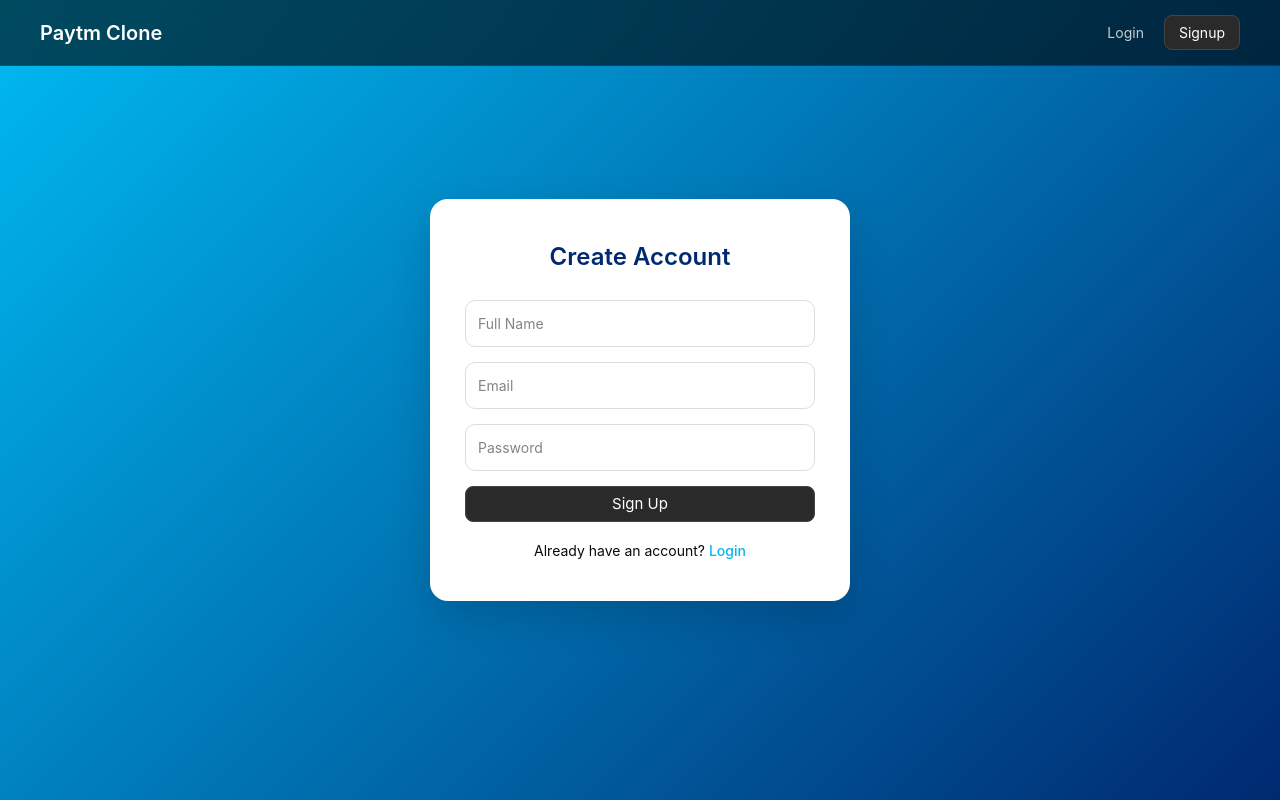
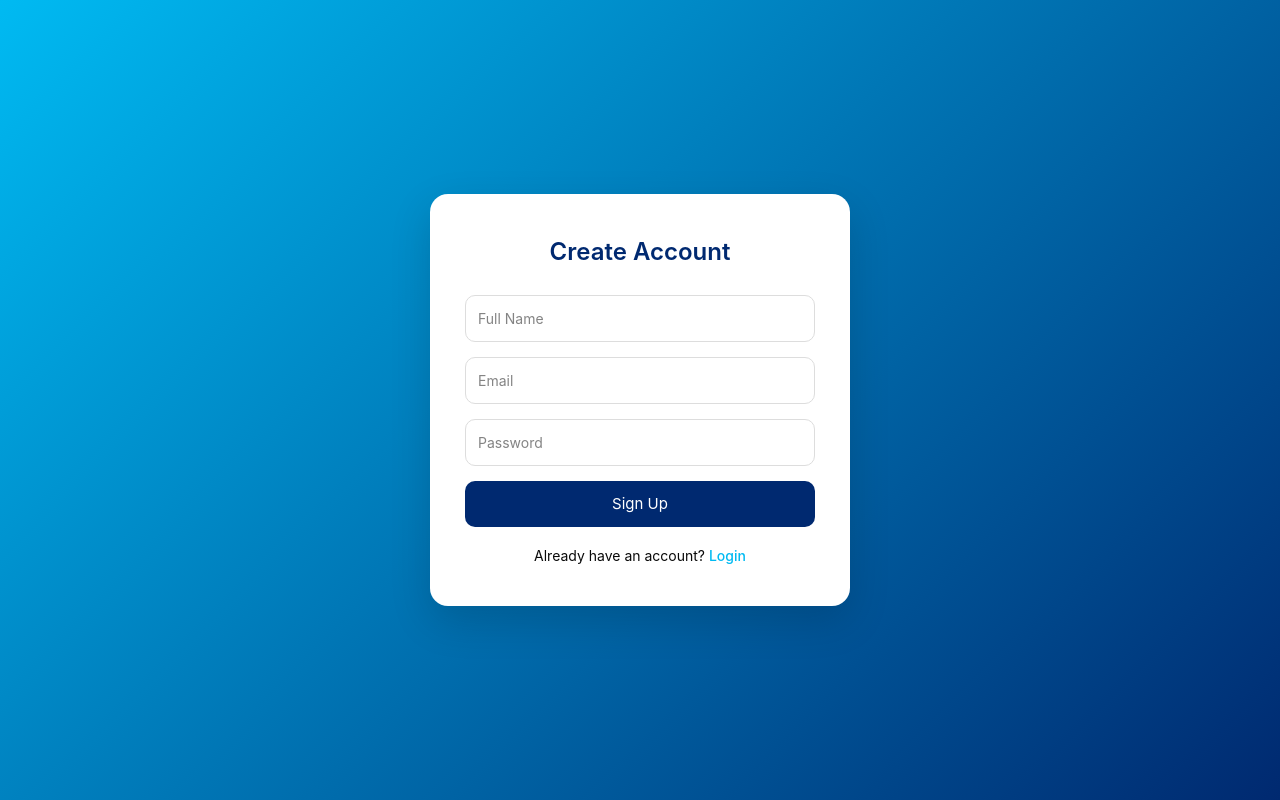
Before and after one commit to INVgrimmjaw/Paytm-end-to-end, a React (Vite) app in the folder Paytm/frontend/: page /signup in a window 1280 px wide. Built offline with nearby package versions, Linux system fonts and the light colour scheme.

Commit message:
fixed navbar

```diff
--- a/Paytm/frontend/src/Styles/Navbar.css
+++ b/Paytm/frontend/src/Styles/Navbar.css
@@ -1,68 +1,76 @@
 .navbar {
-  position: fixed;
-  top: 0;
-  left: 0;
-  width: 100vw;
-  padding: 15px 40px;
-  background: rgba(0, 0, 0, 0.6);
-  backdrop-filter: blur(12px);
-  -webkit-backdrop-filter: blur(12px);
+  width: 100%;
+  padding: 18px 60px;
+  background: #ffffff;
   display: flex;
   justify-content: space-between;
   align-items: center;
-  color: #ffffff;
+  border-bottom: 1px solid #e5e5e5;
   box-sizing: border-box;
-  z-index: 1000;
-  border-bottom: 1px solid rgba(255, 255, 255, 0.08);
 }
 
-.navbar-logo {
+.navbar-left {
+  display: flex;
+  align-items: center;
+  gap: 10px;
+  cursor: pointer;
+}
+
+.logo-icon {
+  background: #6b21a8;
+  color: white;
+  width: 34px;
+  height: 34px;
+  border-radius: 50%;
+  display: flex;
+  align-items: center;
+  justify-content: center;
+  font-weight: bold;
+}
+
+.logo-text {
   font-size: 20px;
   font-weight: 600;
-  cursor: pointer;
-  color: #ffffff;
+  color: #6b21a8;
 }
 
-.navbar-links {
+.navbar-center {
   display: flex;
-  gap: 20px;
-  align-items: center;
+  gap: 35px;
 }
 
-.nav-link {
-  color: #cccccc;
-  text-decoration: none;
-  font-size: 14px;
-  cursor: pointer;
-  transition: 0.3s ease;
+.navbar-center button {
   background: none;
   border: none;
+  font-size: 14px;
+  color: #333;
+  cursor: pointer;
+  transition: 0.3s;
 }
 
-.nav-link:hover {
-  color: #ffffff;
+.navbar-center button:hover {
+  color: #6b21a8;
 }
 
-.signup-btn {
-  background: #2a2a2a;
-  padding: 6px 14px;
-  border-radius: 8px;
-  color: #ffffff;
-  border: 1px solid #444;
+.navbar-right {
+  display: flex;
+  gap: 15px;
 }
 
-.signup-btn:hover {
-  background: #3a3a3a;
+.nav-btn {
+  text-decoration: none;
+  color: #333;
+  font-size: 14px;
+  padding: 6px 14px;
+  border-radius: 6px;
+  transition: 0.3s;
 }
 
-.logout-btn {
-  background: #111111;
-  padding: 6px 14px;
-  border-radius: 8px;
-  color: #ffffff;
-  border: 1px solid #333;
+.nav-btn.primary {
+  background: #6b21a8;
+  color: white;
 }
 
-.logout-btn:hover {
-  background: #1a1a1a;
+.nav-btn.primary:hover {
+  background: #581c87;
 }
```
